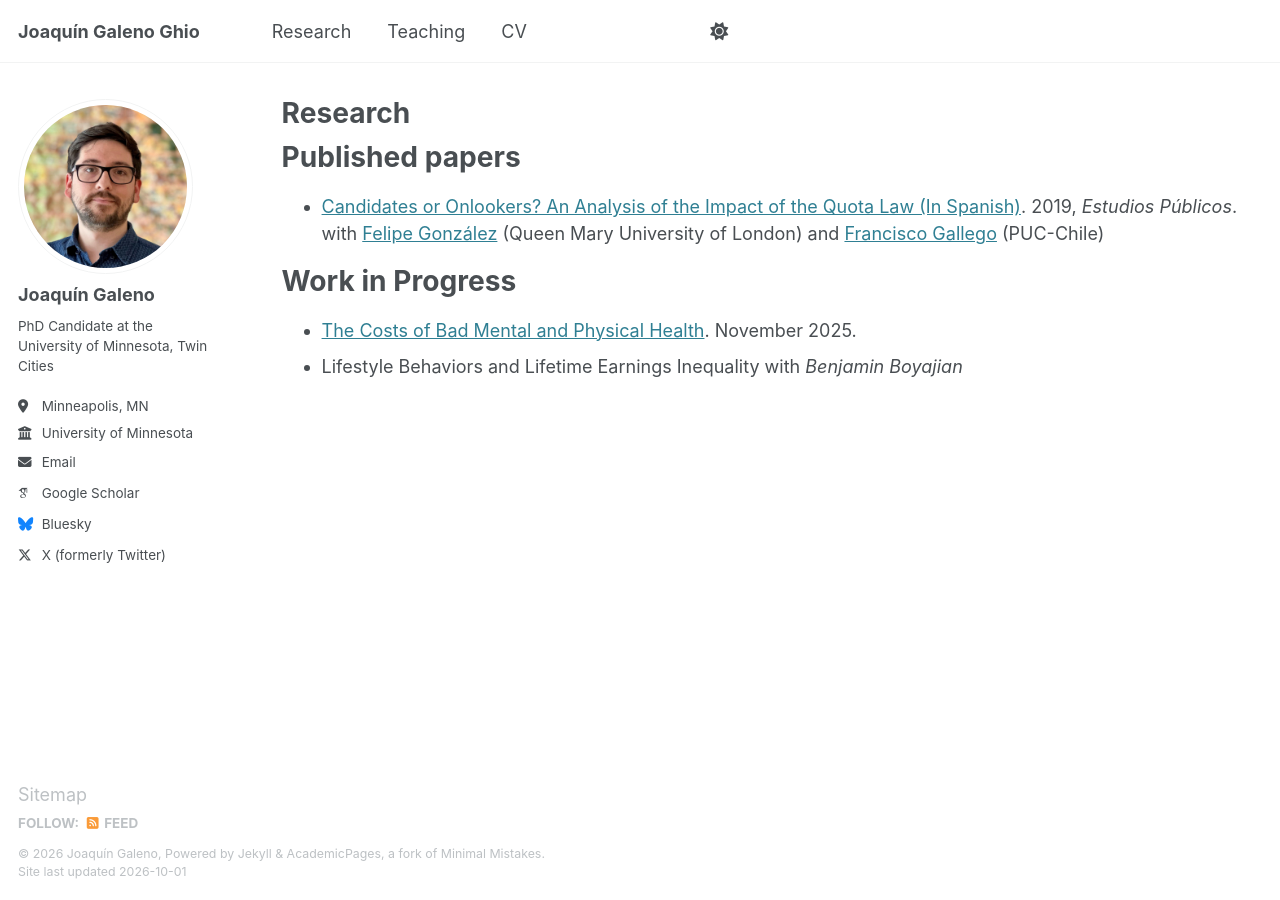
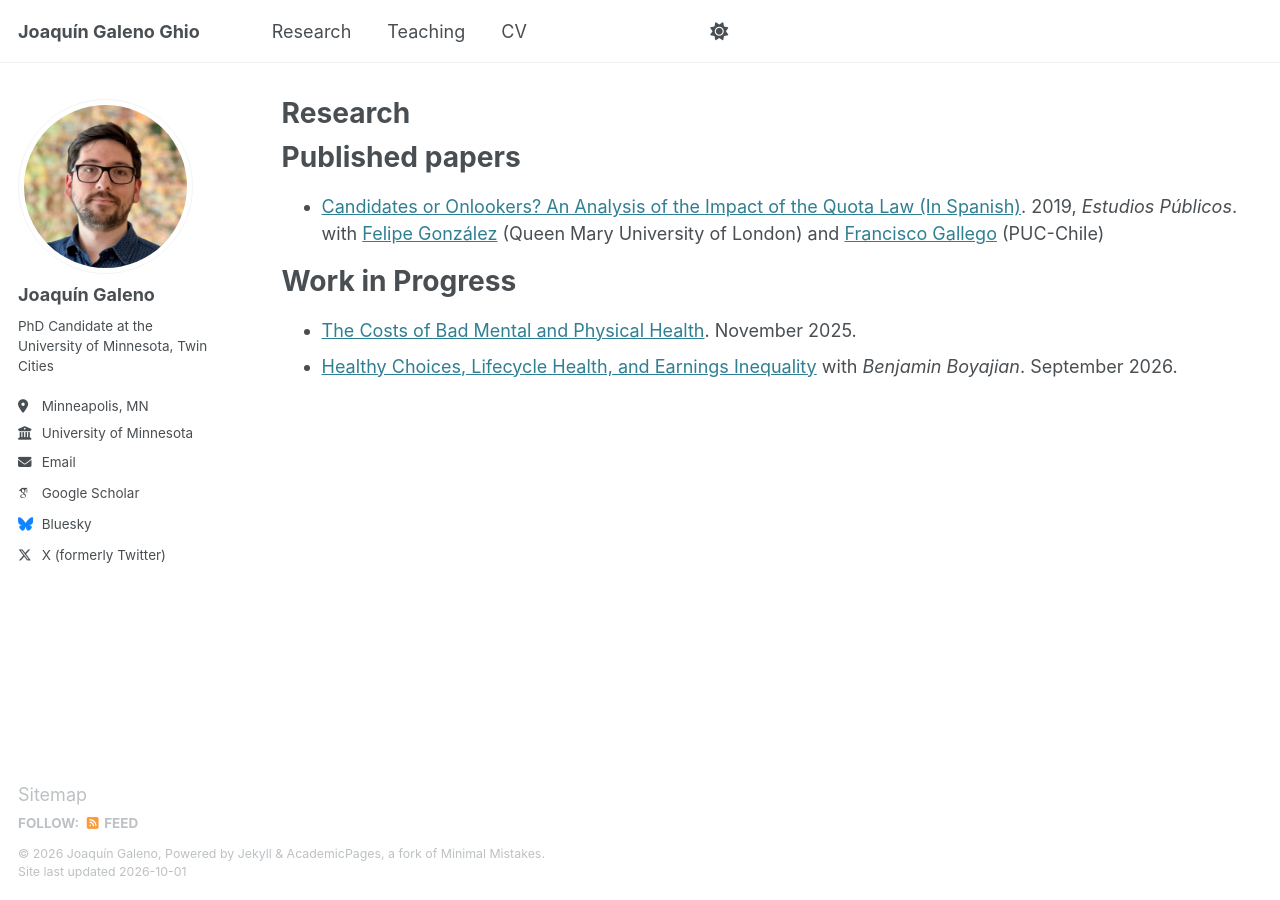
Before and after one commit to galen015/galen015.github.io, a Jekyll site: the page built from _pages/research.md, in a window 1280 px wide. Built offline with Jekyll 4.4.1, drawn with Linux system fonts in a browser that asks for light colours; some web fonts are replaced.

Commit message:
Rename 3YP draft and add Healthy Choices draft
- files/251110_draft.pdf -> files/251110_3YP_draft.pdf
- add files/260929_BG_draft.pdf
- research page: link new draft under its new title

Co-Authored-By: Claude Opus 5.5 <noreply@anthropic.com>

```diff
--- a/_pages/research.md
+++ b/_pages/research.md
@@ -15,5 +15,5 @@ with [Felipe González](https://fagonza4.github.io/) (Queen Mary University of L
 
 Work in Progress
 ======
-  * [The Costs of Bad Mental and Physical Health](https://github.com/galen015/galen015.github.io/blob/master/files/251110_draft.pdf). November 2025.
-  * Lifestyle Behaviors and Lifetime Earnings Inequality with <i>Benjamin Boyajian</i>
+  * [The Costs of Bad Mental and Physical Health](https://github.com/galen015/galen015.github.io/blob/master/files/251110_3YP_draft.pdf). November 2025.
+  * [Healthy Choices, Lifecycle Health, and Earnings Inequality](https://github.com/galen015/galen015.github.io/blob/master/files/260929_BG_draft.pdf) with <i>Benjamin Boyajian</i>. September 2026.
```
Also changed, not shown: 3 other files.
